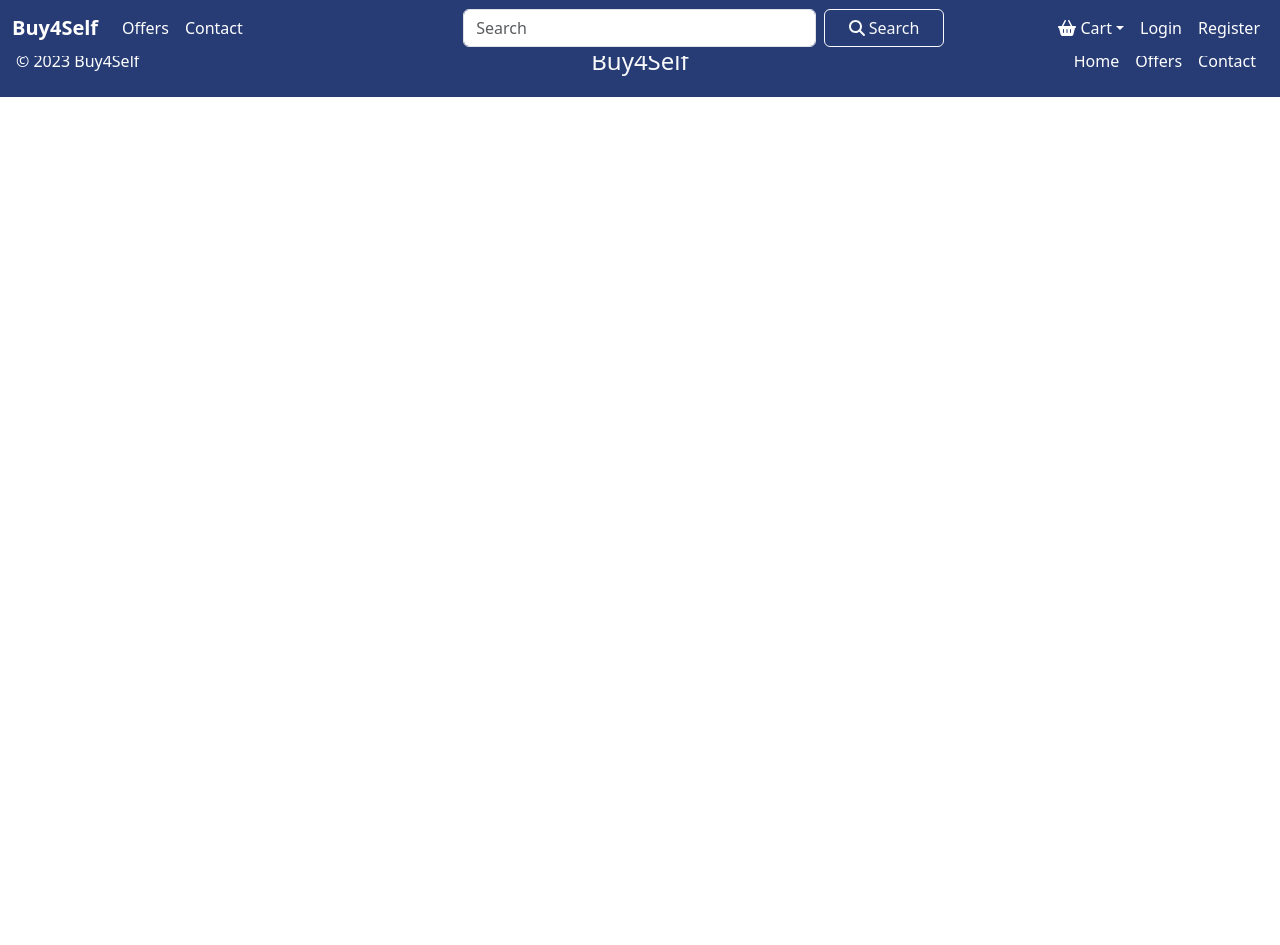
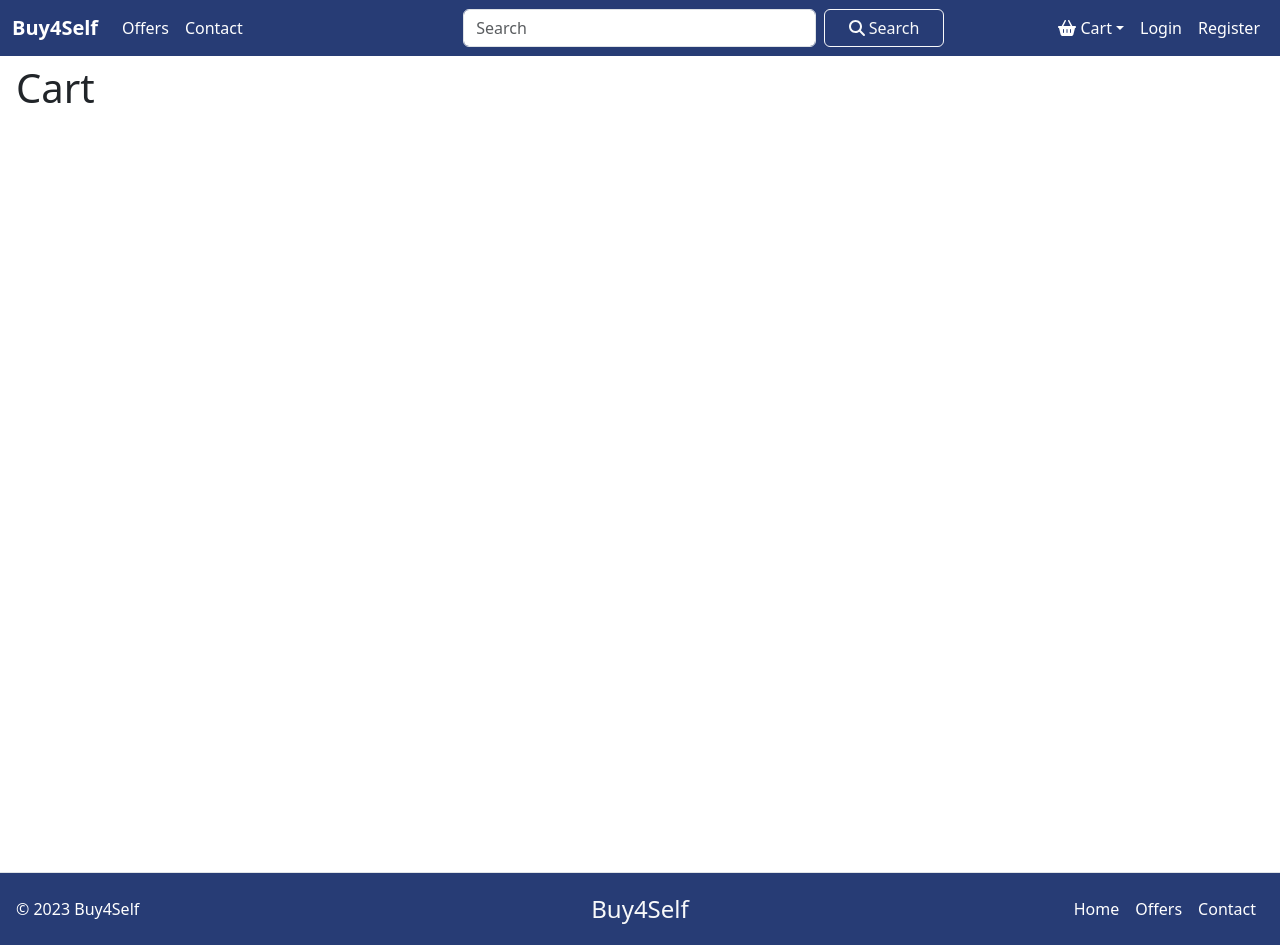
Before and after one commit to dezeve/Buy4Self, a React (Create React App) app in the folder buy4self/: page /Cart in a window 1280 px wide. Before the commit the page ends 800 px from the top, so only its background shows below. Built offline with nearby package versions, Linux system fonts and the light colour scheme.

Commit message:
Add payment and cart

```diff
--- a/buy4self/src/components/CartDropdown.js
+++ b/buy4self/src/components/CartDropdown.js
@@ -24,7 +24,7 @@ const CartDropdown = () => {
         <li className="dropdown-item">Product 2 100 TL</li>
         <hr className="dropdown-divider" />
         <li className="p-2">
-          <div className="btn btn-success col-12">Go To Cart</div>
+          <div className="btn btn-success col-12"><a href="/Cart" className="text-white text-decoration-none">Go To Cart</a></div>
         </li>
       </ul>
     </li>
--- /dev/null
+++ b/buy4self/src/pages/Cart.js
@@ -0,0 +1,12 @@
+import React from "react";
+import Layout from "../layout/Layout";
+
+const Cart = () => {
+    return (
+        <Layout>
+            <h1>Cart</h1>
+        </Layout>
+    );
+}
+
+export default Cart;
--- /dev/null
+++ b/buy4self/src/pages/Payment.js
@@ -0,0 +1,12 @@
+import React from "react";
+import Layout from "../layout/Layout";
+
+const Payment = () => {
+    return (
+        <Layout>
+            <h1>Payment</h1>
+        </Layout>
+    );
+}
+
+export default Payment;
```
Also changed, not shown: buy4self/src/routes/MainRoute.js (+10 -0 lines).
